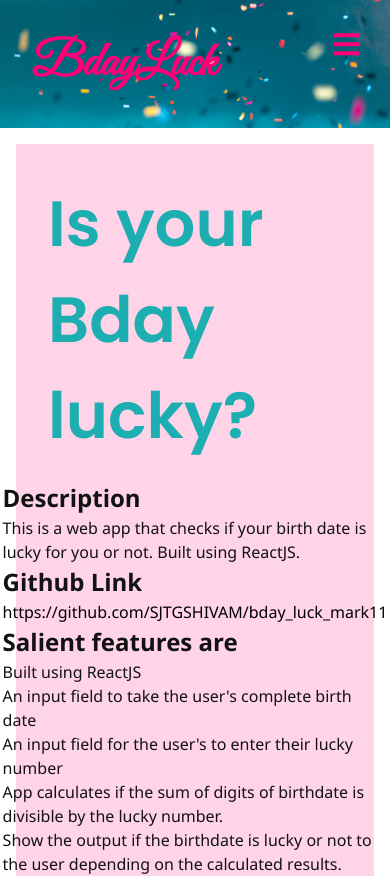
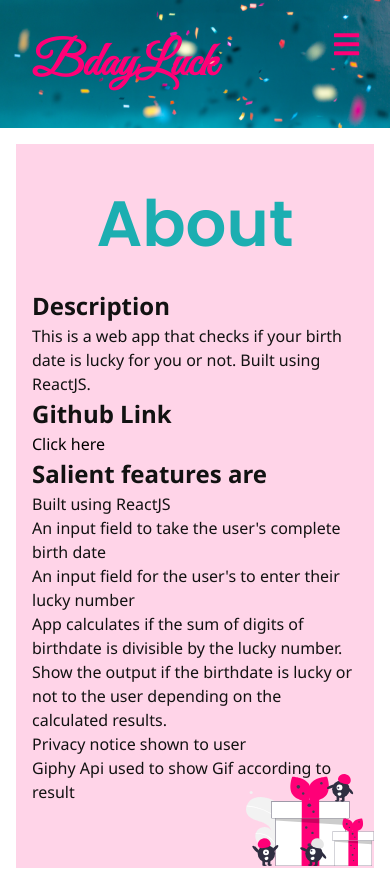
Before and after one commit to SJTGSHIVAM/bday_luck_mark11, a React (Create React App) app: page /about in a window 390 px wide. Shown: the top 876 px of the page. Built offline with nearby package versions, Linux system fonts and the light colour scheme.

Commit message:
style: Fixed the responsive issue with about

```diff
--- a/src/components/About/About.tsx
+++ b/src/components/About/About.tsx
@@ -6,7 +6,7 @@ const About = () => {
   return (
     <div className="bcard">
       <header className="head">
-        <h1>Is your Bday lucky?</h1>
+        <h1>About</h1>
       </header>
       <section className="about">
         <h2 id="description">Description</h2>
@@ -17,11 +17,11 @@ const About = () => {
         <h2 id="live-link">Github Link</h2>
         <p>
           <a href="https://github.com/SJTGSHIVAM/bday_luck_mark11">
-            https://github.com/SJTGSHIVAM/bday_luck_mark11
+            Click here
           </a>
         </p>
         <h2 id="salient-features-are">Salient features are</h2>
-        <ul>
+        <ol>
           <li>Built using ReactJS</li>
           <li>An input field to take the user&#39;s complete birth date</li>
           <li>An input field for the user&#39;s to enter their lucky number</li>
@@ -35,7 +35,7 @@ const About = () => {
           </li>
           <li>Privacy notice shown to user</li>
           <li>Giphy Api used to show Gif according to result</li>
-        </ul>
+        </ol>
       </section>
     </div>
   );
```
